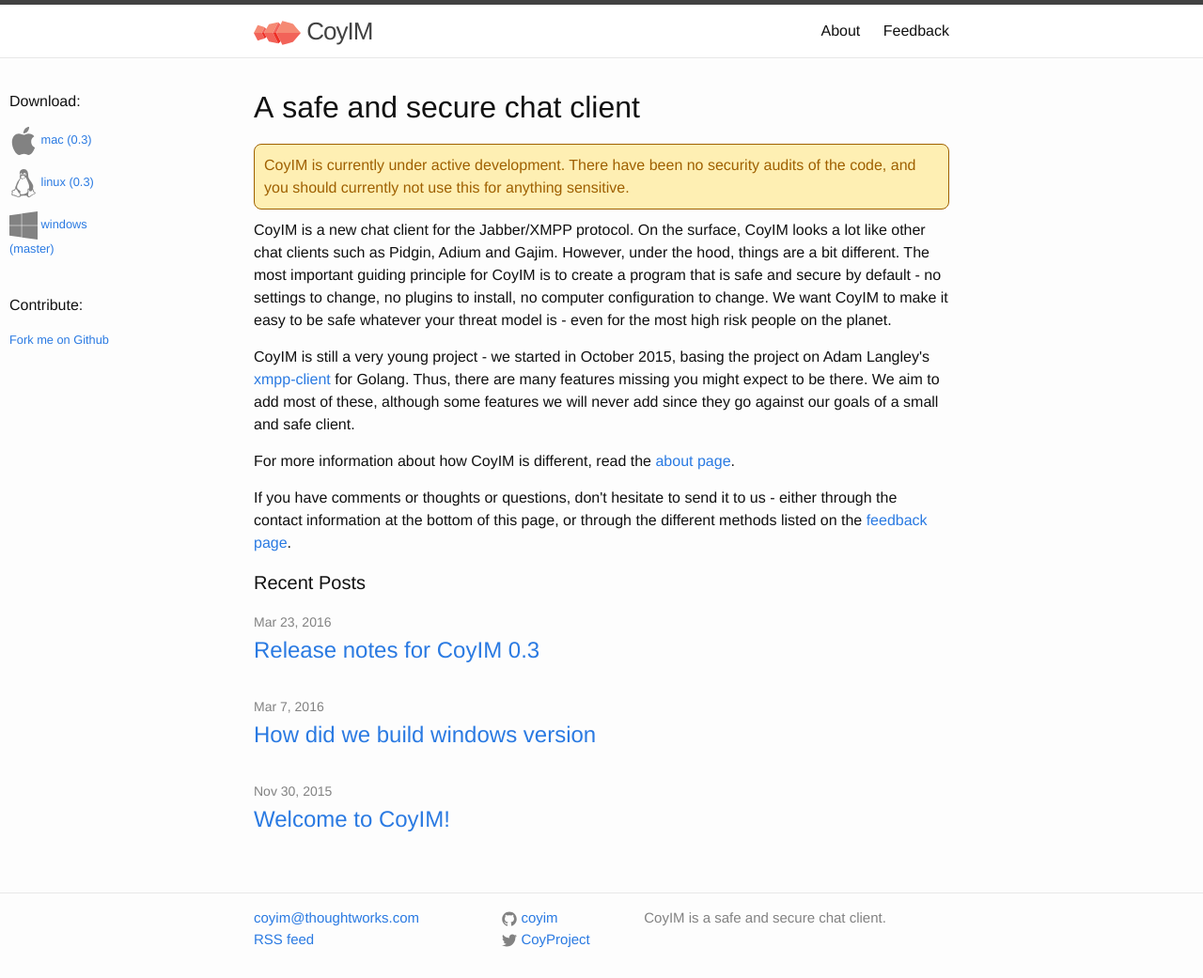
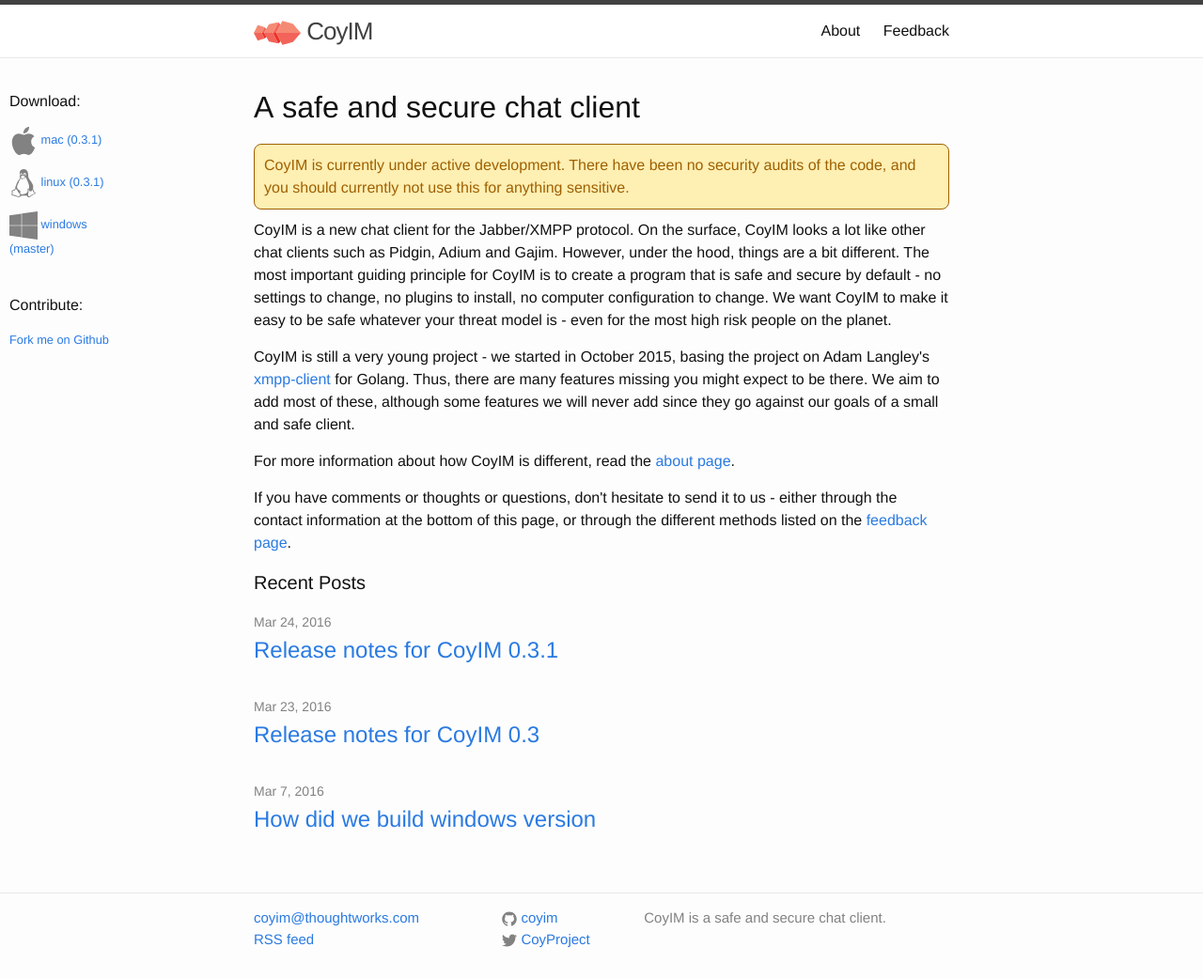
Before and after one commit to coyim/coyim-page, a Jekyll site: the page built from index.html, in a window 1280 px wide and 1041 px high. Shown: the whole window at 94% size. Built offline with Jekyll 4.4.1, drawn with Linux system fonts in a browser that asks for light colours.

Commit message:
Update to version 0.3.1

```diff
--- a/_config.yml
+++ b/_config.yml
@@ -6,7 +6,7 @@
 baseurl: "" # the subpath of your site, e.g. /blog/
 url: "https://coy.im"
 
-version: 0.3
+version: 0.3.1
 
 # Build settings
 markdown: kramdown
--- /dev/null
+++ b/_posts/2016-03-24-release-notes-0.3.1.markdown
@@ -0,0 +1,10 @@
+---
+layout: post
+title:  "Release notes for CoyIM 0.3.1"
+date:   2016-03-24 01:01:01
+categories: coyim update
+---
+
+# Release notes for CoyIM 0.3.1
+
+The 0.3.1 release is a bug fix release that fixes a crash that happens if you have no proxies defined. In general, this happens most likely if you have manually removed proxies, or if you have imported accounts from another client that wasn't set up to use Tor. If you did the latter, make sure to check the proxy settings and add an Automatic Tor proxy in order to protect yourself.
```
